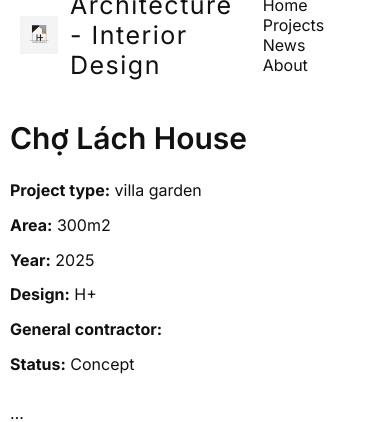
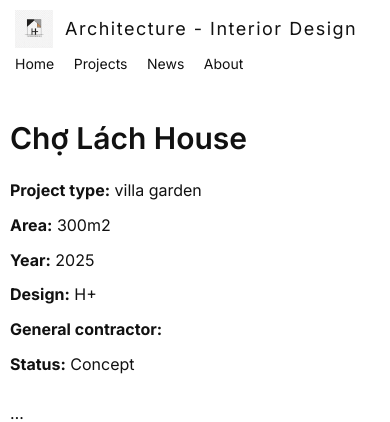
Before and after one commit to andyta2610-gif/hplus-studio, a FastAPI app: page /projects/cho-lach-house in a window 390 px wide. Shown: the top 422 px of the page. Run offline with FastAPI, Linux system fonts and the light colour scheme.

Commit message:
update website

```diff
--- a/static/css/home.css
+++ b/static/css/home.css
@@ -111,3 +111,17 @@ font-size:34px;
 }
 
 }
+
+@media (max-width:768px){
+
+.hero h1{
+font-size:34px;
+line-height:1.2;
+}
+
+.hero-button{
+padding:12px 20px;
+font-size:14px;
+}
+
+}
--- a/static/css/projects.css
+++ b/static/css/projects.css
@@ -91,3 +91,38 @@ opacity:1;
 .project-grid-wrapper:hover img{
 filter:brightness(.7);
 }
+
+@media (max-width:768px){
+
+.project-detail-container{
+padding:40px 20px;
+}
+
+.detail-info{
+max-width:100%;
+}
+
+.detail-info h1{
+font-size:30px;
+}
+
+.project-gallery{
+grid-template-columns:repeat(2,1fr);
+gap:8px;
+}
+
+.gallery-item img{
+height:150px;
+}
+
+}
+
+@media (max-width:768px){
+
+.more-button{
+width:120px;
+height:120px;
+font-size:14px;
+}
+
+}
--- a/static/style.css
+++ b/static/style.css
@@ -175,3 +175,30 @@ padding-left:20px;
 margin-bottom:10px;
 line-height:1.8;
 }
+/* MOBILE NAVBAR */
+
+@media (max-width:768px){
+
+.navbar{
+padding:10px 15px;
+flex-direction:column;
+align-items:flex-start;
+height:auto;
+}
+
+.logo-text{
+font-size:18px;
+line-height:1.2;
+}
+
+.nav-links{
+margin-top:5px;
+}
+
+.nav-links a{
+margin-left:0;
+margin-right:15px;
+font-size:14px;
+}
+
+}
```
